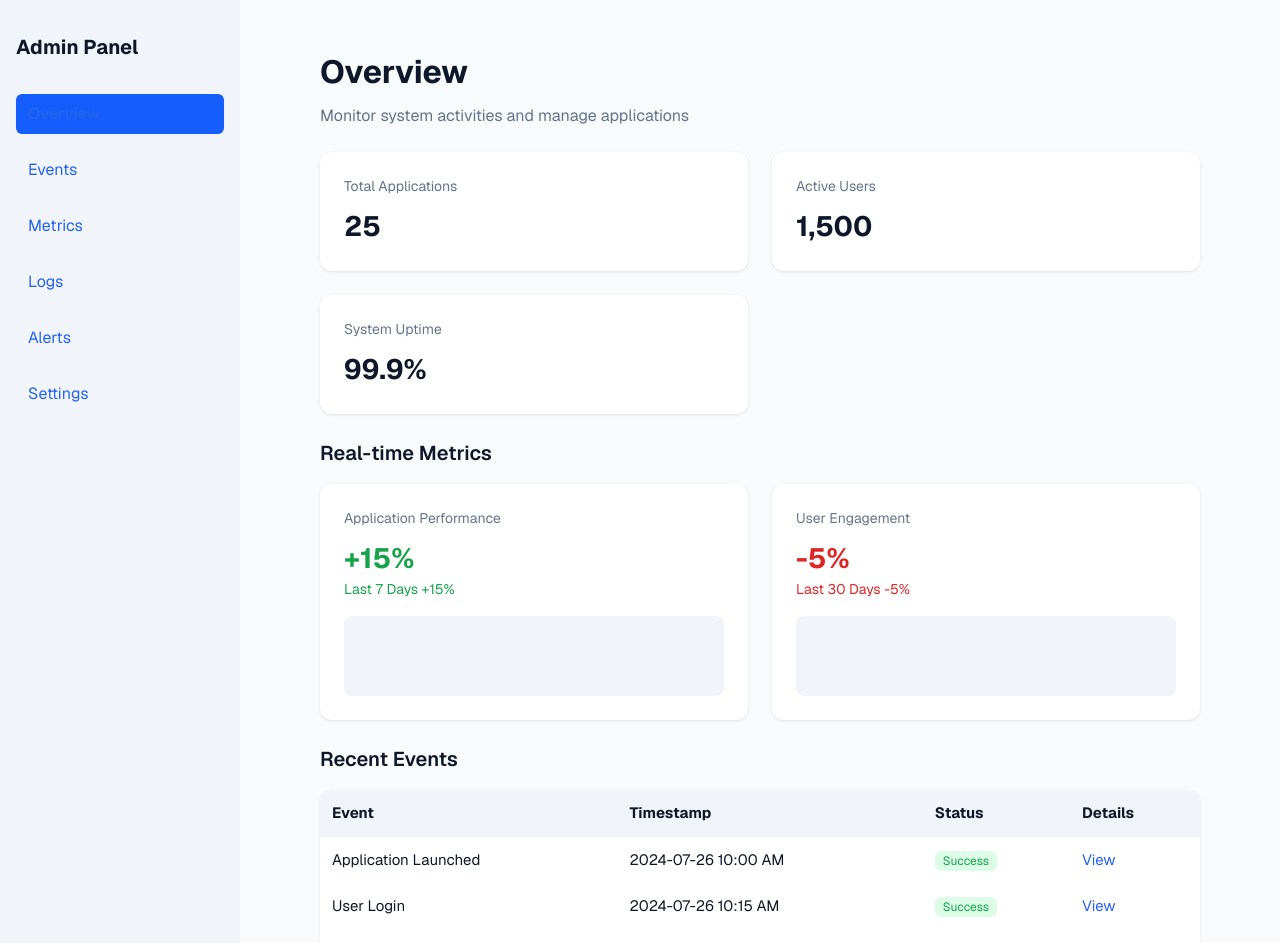
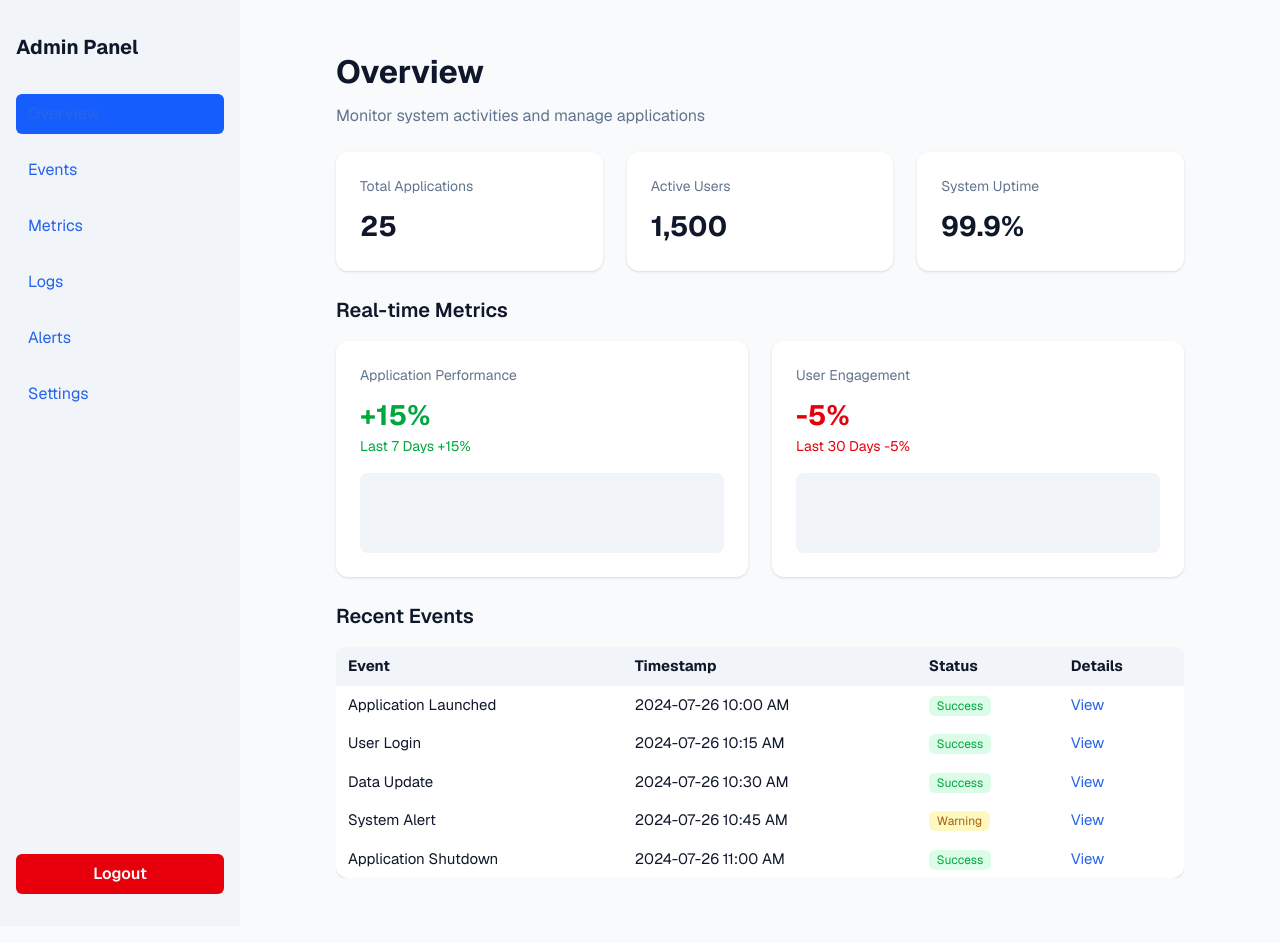
Before and after one commit to Yassen717/dashboard, a Next.js app: page / in a window 1280 px wide. Shown: the top 943 px of the page. Built offline with nearby package versions, Linux system fonts and the light colour scheme; no server answers.

Commit message:
The Overview page has been fully refactored to use Tailwind CSS classes, preserving the original design and layout

```diff
--- a/app/page.tsx
+++ b/app/page.tsx
@@ -2,93 +2,95 @@ import Image from "next/image";
 
 export default function OverviewPage() {
   return (
-    <section className="page-section">
-      <h1 className="page-title">Overview</h1>
-      <div className="page-subtitle">Monitor system activities and manage applications</div>
+    <section className="flex-1 px-4 md:px-8 lg:px-12">
+      <h1 className="text-[clamp(24px,5vw,32px)] font-bold mb-2">Overview</h1>
+      <div className="text-slate-500 mb-6 text-[clamp(14px,3vw,16px)]">Monitor system activities and manage applications</div>
 
       {/* Cards */}
-      <div className="card-grid">
-        <div className="card card-item">
-          <div className="metric-label">Total Applications</div>
-          <div className="metric-value">25</div>
+      <div className="grid grid-cols-1 sm:grid-cols-2 md:grid-cols-3 gap-[clamp(16px,4vw,24px)] mb-6">
+        <div className="bg-white rounded-xl p-[clamp(16px,4vw,24px)] shadow-sm min-w-0">
+          <div className="text-slate-500 mb-2 text-[clamp(12px,3vw,14px)]">Total Applications</div>
+          <div className="text-[clamp(20px,5vw,28px)] font-bold">25</div>
         </div>
-        <div className="card card-item">
-          <div className="metric-label">Active Users</div>
-          <div className="metric-value">1,500</div>
+        <div className="bg-white rounded-xl p-[clamp(16px,4vw,24px)] shadow-sm min-w-0">
+          <div className="text-slate-500 mb-2 text-[clamp(12px,3vw,14px)]">Active Users</div>
+          <div className="text-[clamp(20px,5vw,28px)] font-bold">1,500</div>
         </div>
-        <div className="card card-item">
-          <div className="metric-label">System Uptime</div>
-          <div className="metric-value">99.9%</div>
+        <div className="bg-white rounded-xl p-[clamp(16px,4vw,24px)] shadow-sm min-w-0">
+          <div className="text-slate-500 mb-2 text-[clamp(12px,3vw,14px)]">System Uptime</div>
+          <div className="text-[clamp(20px,5vw,28px)] font-bold">99.9%</div>
         </div>
       </div>
 
       {/* Real-time Metrics */}
-      <div className="metrics-section">
-        <h2 className="section-title">Real-time Metrics</h2>
-        <div className="card-grid">
-          <div className="card card-item">
-            <div className="metric-label">Application Performance</div>
-            <div className="metric-value text-success">+15%</div>
-            <div className="text-success metric-change">Last 7 Days +15%</div>
+      <div className="mb-6">
+        <h2 className="text-[clamp(18px,4vw,20px)] font-semibold mb-4">Real-time Metrics</h2>
+        <div className="grid grid-cols-1 sm:grid-cols-2 gap-[clamp(16px,4vw,24px)]">
+          <div className="bg-white rounded-xl p-[clamp(16px,4vw,24px)] shadow-sm min-w-0">
+            <div className="text-slate-500 mb-2 text-[clamp(12px,3vw,14px)]">Application Performance</div>
+            <div className="text-[clamp(20px,5vw,28px)] font-bold text-green-600">+15%</div>
+            <div className="text-green-600 mb-4 text-[clamp(12px,3vw,14px)]">Last 7 Days +15%</div>
             {/* Placeholder for line chart */}
-            <div className="chart-placeholder" />
+            <div className="h-20 bg-slate-100 rounded-lg" />
           </div>
-          <div className="card card-item">
-            <div className="metric-label">User Engagement</div>
-            <div className="metric-value text-error">-5%</div>
-            <div className="text-error metric-change">Last 30 Days -5%</div>
+          <div className="bg-white rounded-xl p-[clamp(16px,4vw,24px)] shadow-sm min-w-0">
+            <div className="text-slate-500 mb-2 text-[clamp(12px,3vw,14px)]">User Engagement</div>
+            <div className="text-[clamp(20px,5vw,28px)] font-bold text-red-600">-5%</div>
+            <div className="text-red-600 mb-4 text-[clamp(12px,3vw,14px)]">Last 30 Days -5%</div>
             {/* Placeholder for bar chart */}
-            <div className="chart-placeholder" />
+            <div className="h-20 bg-slate-100 rounded-lg" />
           </div>
         </div>
       </div>
 
       {/* Recent Events */}
-      <div className="events-section">
-        <h2 className="section-title">Recent Events</h2>
-        <table className="events-table">
-          <thead>
+      <div>
+        <h2 className="text-[clamp(18px,4vw,20px)] font-semibold mb-4">Recent Events</h2>
+        <div className="overflow-x-auto">
+          <table className="w-full bg-white rounded-xl shadow-sm overflow-hidden">
+            <thead className="bg-slate-100">
               <tr>
-              <th>Event</th>
-              <th>Timestamp</th>
-              <th>Status</th>
-              <th>Details</th>
+                <th className="text-left px-3 py-2 text-[clamp(12px,3vw,15px)]">Event</th>
+                <th className="text-left px-3 py-2 text-[clamp(12px,3vw,15px)]">Timestamp</th>
+                <th className="text-left px-3 py-2 text-[clamp(12px,3vw,15px)]">Status</th>
+                <th className="text-left px-3 py-2 text-[clamp(12px,3vw,15px)]">Details</th>
               </tr>
             </thead>
             <tbody>
               <tr>
-              <td data-label="Event">Application Launched</td>
-              <td data-label="Timestamp">2024-07-26 10:00 AM</td>
-              <td data-label="Status"><span className="status-success">Success</span></td>
-              <td data-label="Details"><a href="#">View</a></td>
+                <td className="px-3 py-2" data-label="Event">Application Launched</td>
+                <td className="px-3 py-2" data-label="Timestamp">2024-07-26 10:00 AM</td>
+                <td className="px-3 py-2" data-label="Status"><span className="bg-green-100 text-green-600 rounded-md px-2 py-0.5 text-xs">Success</span></td>
+                <td className="px-3 py-2" data-label="Details"><a href="#" className="text-blue-600 hover:underline">View</a></td>
               </tr>
               <tr>
-              <td data-label="Event">User Login</td>
-              <td data-label="Timestamp">2024-07-26 10:15 AM</td>
-              <td data-label="Status"><span className="status-success">Success</span></td>
-              <td data-label="Details"><a href="#">View</a></td>
+                <td className="px-3 py-2" data-label="Event">User Login</td>
+                <td className="px-3 py-2" data-label="Timestamp">2024-07-26 10:15 AM</td>
+                <td className="px-3 py-2" data-label="Status"><span className="bg-green-100 text-green-600 rounded-md px-2 py-0.5 text-xs">Success</span></td>
+                <td className="px-3 py-2" data-label="Details"><a href="#" className="text-blue-600 hover:underline">View</a></td>
               </tr>
               <tr>
-              <td data-label="Event">Data Update</td>
-              <td data-label="Timestamp">2024-07-26 10:30 AM</td>
-              <td data-label="Status"><span className="status-success">Success</span></td>
-              <td data-label="Details"><a href="#">View</a></td>
+                <td className="px-3 py-2" data-label="Event">Data Update</td>
+                <td className="px-3 py-2" data-label="Timestamp">2024-07-26 10:30 AM</td>
+                <td className="px-3 py-2" data-label="Status"><span className="bg-green-100 text-green-600 rounded-md px-2 py-0.5 text-xs">Success</span></td>
+                <td className="px-3 py-2" data-label="Details"><a href="#" className="text-blue-600 hover:underline">View</a></td>
               </tr>
               <tr>
-              <td data-label="Event">System Alert</td>
-              <td data-label="Timestamp">2024-07-26 10:45 AM</td>
-              <td data-label="Status"><span className="status-warning">Warning</span></td>
-              <td data-label="Details"><a href="#">View</a></td>
+                <td className="px-3 py-2" data-label="Event">System Alert</td>
+                <td className="px-3 py-2" data-label="Timestamp">2024-07-26 10:45 AM</td>
+                <td className="px-3 py-2" data-label="Status"><span className="bg-yellow-100 text-yellow-700 rounded-md px-2 py-0.5 text-xs">Warning</span></td>
+                <td className="px-3 py-2" data-label="Details"><a href="#" className="text-blue-600 hover:underline">View</a></td>
               </tr>
               <tr>
-              <td data-label="Event">Application Shutdown</td>
-              <td data-label="Timestamp">2024-07-26 11:00 AM</td>
-              <td data-label="Status"><span className="status-success">Success</span></td>
-              <td data-label="Details"><a href="#">View</a></td>
+                <td className="px-3 py-2" data-label="Event">Application Shutdown</td>
+                <td className="px-3 py-2" data-label="Timestamp">2024-07-26 11:00 AM</td>
+                <td className="px-3 py-2" data-label="Status"><span className="bg-green-100 text-green-600 rounded-md px-2 py-0.5 text-xs">Success</span></td>
+                <td className="px-3 py-2" data-label="Details"><a href="#" className="text-blue-600 hover:underline">View</a></td>
               </tr>
             </tbody>
           </table>
         </div>
+      </div>
     </section>
   );
 }
```
Lines whose indentation alone changed are shown as unchanged.
